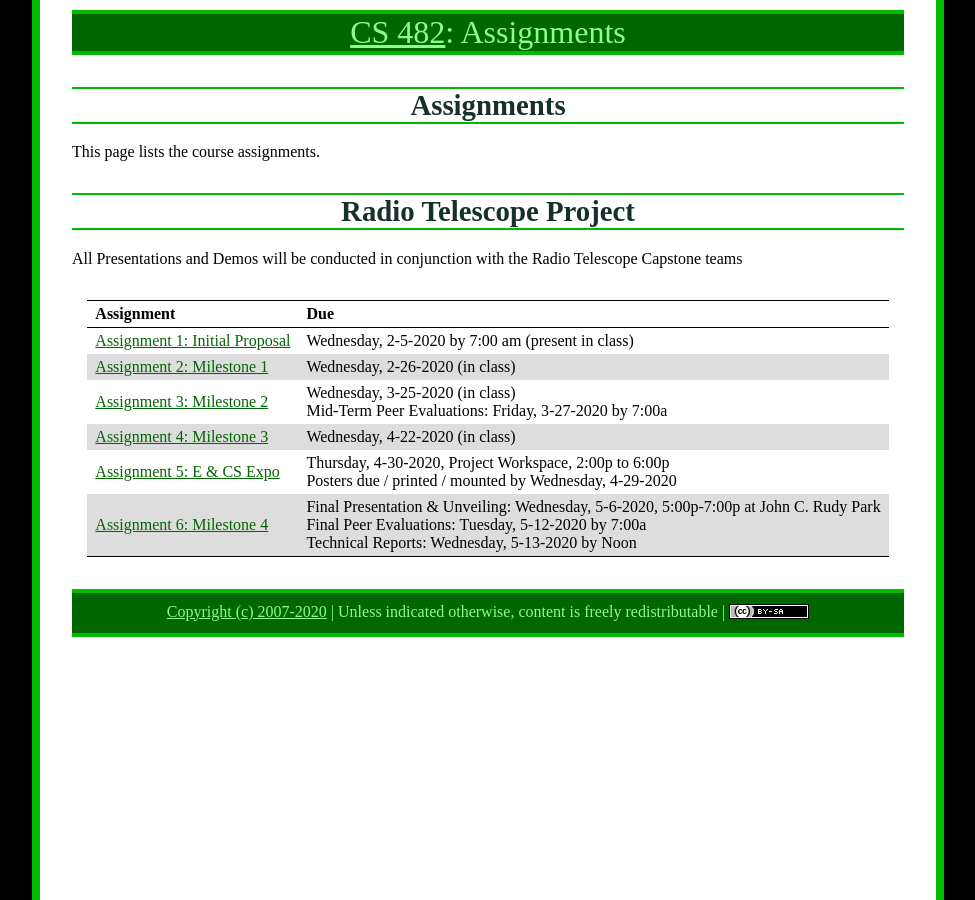
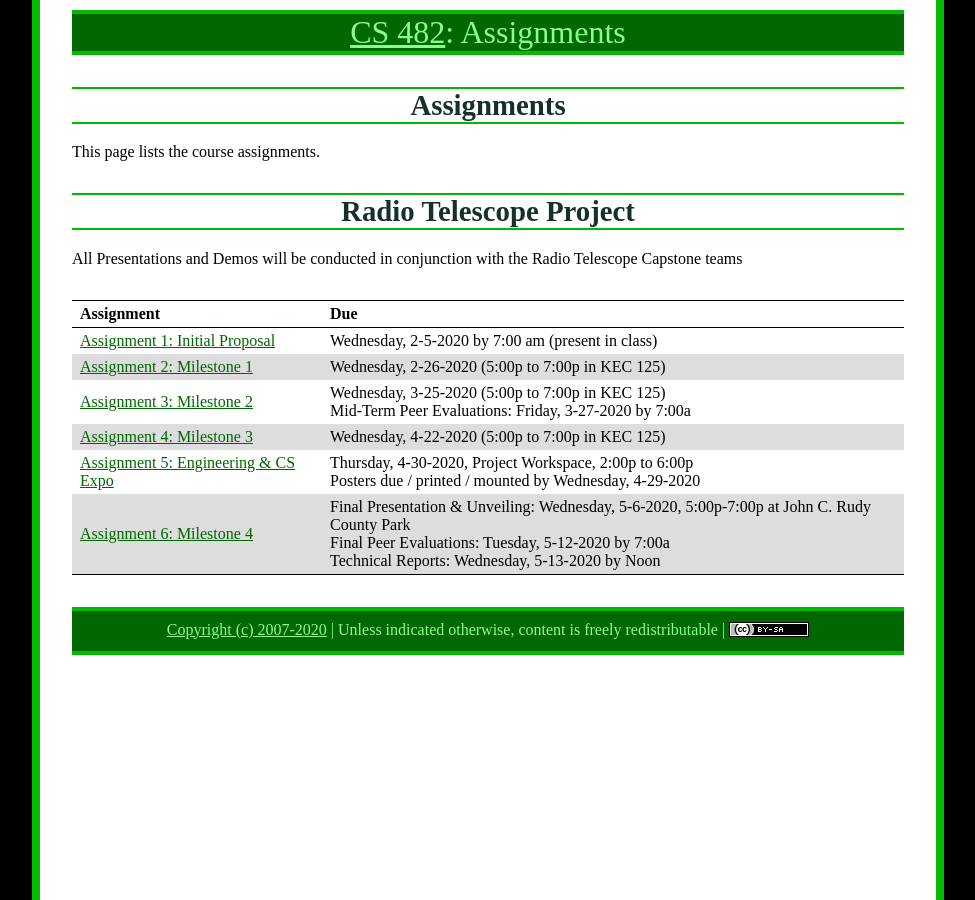
Before and after one commit to ycpcs/cs482-spring2020, a Jekyll site: the page built from assign/index.md, in a window 1280 px wide. Shown: the whole page, without its empty margins (152-1127 px from the left). Built offline with Jekyll 4.4.1, drawn with Linux system fonts in a browser that asks for light colours.

Commit message:
updated times for milestones

```diff
--- a/assign/index.md
+++ b/assign/index.md
@@ -13,11 +13,11 @@ All Presentations and Demos will be conducted in conjunction with the Radio Tele
 Assignment | Due
 ---------- | ---
 [Assignment 1: Initial Proposal](assign01.html) | Wednesday, 2-5-2020 by 7:00 am (present in class)
-[Assignment 2: Milestone 1](assign02.html) | Wednesday, 2-26-2020 (in class)
-[Assignment 3: Milestone 2](assign03.html) | Wednesday, 3-25-2020 (in class)<br>Mid-Term Peer Evaluations: Friday, 3-27-2020 by 7:00a
-[Assignment 4: Milestone 3](assign04.html) | Wednesday, 4-22-2020 (in class)
-[Assignment 5: E & CS Expo](assign05.html) | Thursday, 4-30-2020, Project Workspace, 2:00p to 6:00p<br>Posters due / printed / mounted by Wednesday, 4-29-2020
-[Assignment 6: Milestone 4](assign06.html) | Final Presentation & Unveiling: Wednesday, 5-6-2020, 5:00p-7:00p at John C. Rudy Park<br>Final Peer Evaluations: Tuesday, 5-12-2020 by 7:00a<br>Technical Reports: Wednesday, 5-13-2020 by Noon
+[Assignment 2: Milestone 1](assign02.html) | Wednesday, 2-26-2020 (5:00p to 7:00p in KEC 125)
+[Assignment 3: Milestone 2](assign03.html) | Wednesday, 3-25-2020 (5:00p to 7:00p in KEC 125)<br>Mid-Term Peer Evaluations: Friday, 3-27-2020 by 7:00a
+[Assignment 4: Milestone 3](assign04.html) | Wednesday, 4-22-2020 (5:00p to 7:00p in KEC 125)
+[Assignment 5: Engineering & CS Expo](assign05.html) | Thursday, 4-30-2020, Project Workspace, 2:00p to 6:00p<br>Posters due / printed / mounted by Wednesday, 4-29-2020
+[Assignment 6: Milestone 4](assign06.html) | Final Presentation & Unveiling: Wednesday, 5-6-2020, 5:00p-7:00p at John C. Rudy County Park<br>Final Peer Evaluations: Tuesday, 5-12-2020 by 7:00a<br>Technical Reports: Wednesday, 5-13-2020 by Noon
 
 <!-- vim:set wrap: -->
 <!-- vim:set linebreak: -->
```
